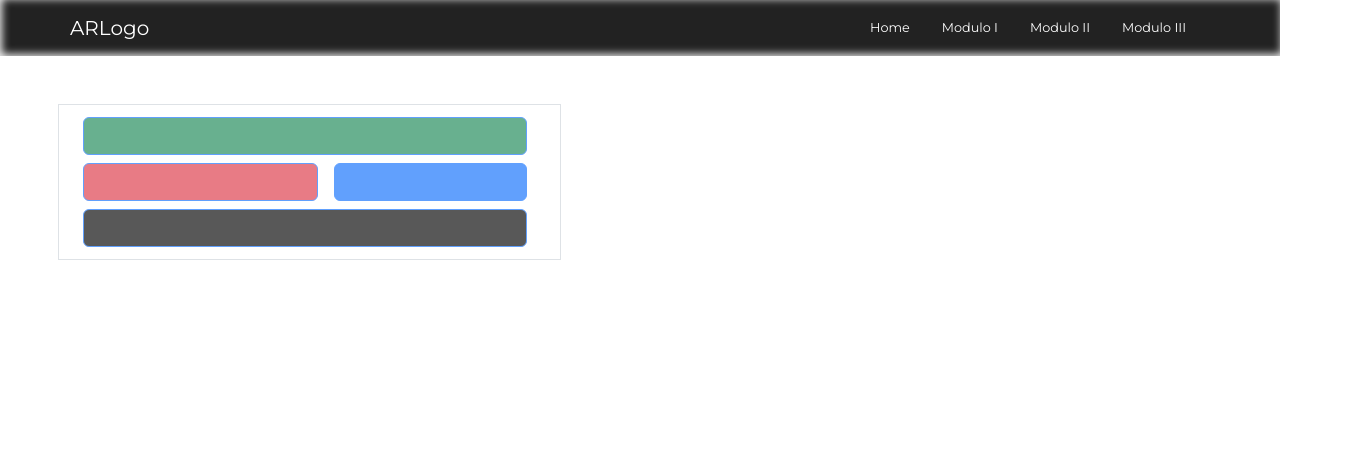
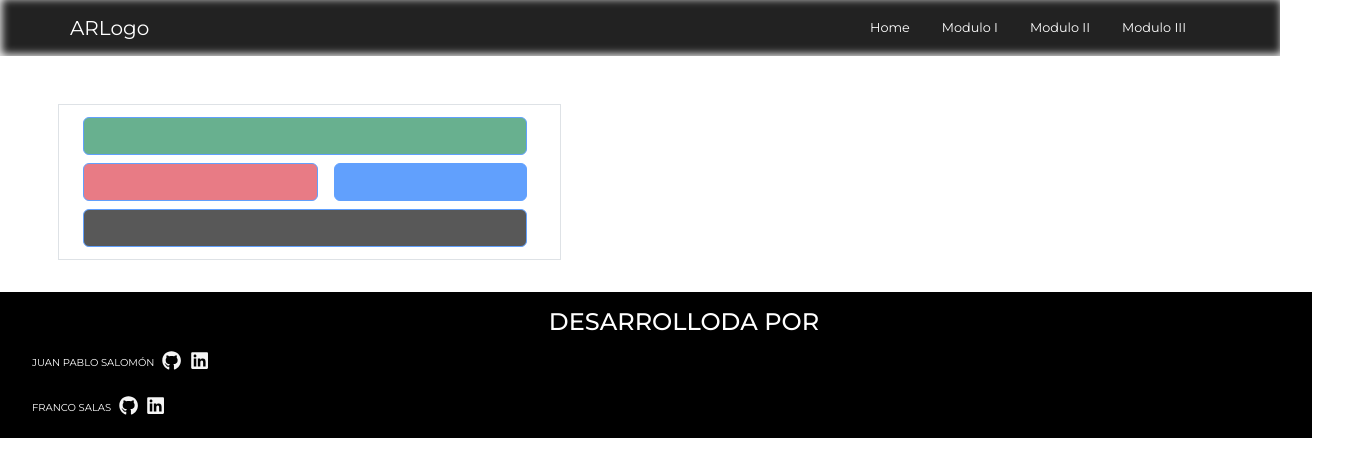
Before and after one commit to Fsalasgit/atomicReact, a React (Vite) app: page /template in a window 1280 px wide. Shown: the top 476 px of the page, 1348 px wide, since content can reach past the window. Built offline with nearby package versions, Linux system fonts and the light colour scheme.

Commit message:
primer modelo de footer

```diff
--- a/src/App.jsx
+++ b/src/App.jsx
@@ -7,6 +7,7 @@ import './sass/main.scss'
 import { Routes, Route } from 'react-router-dom';
 import TemplatePage from './pages/TemplatePage';
 import NavbarSite from './component/webComponents/NavbarSite';
+import FooterSite from './component/webComponents/footerSite';
 
 
 
@@ -28,9 +29,9 @@ function App() {
         <Route path='/template' element={<TemplatePage />} />
       </Routes>
 
+      <FooterSite />
 
-
-      <script src="https://cdn.jsdelivr.net/npm/react/umd/react.production.min.js" crossorigin></script>
+<script src="https://cdn.jsdelivr.net/npm/react/umd/react.production.min.js" crossorigin></script>
 
 <script
   src="https://cdn.jsdelivr.net/npm/react-dom/umd/react-dom.production.min.js"
--- a/src/component/webComponents/FooterSite.jsx
+++ b/src/component/webComponents/FooterSite.jsx
@@ -1,10 +1,15 @@
 import React from 'react'
+import { FaGithub, FaLinkedin } from 'react-icons/fa';
 
 const FooterSite = () => {
   return (
     <>
-      <footer className="container bg-black w-20">
-        <p>aqui va el footer</p>
+      <footer className="container-fluid footer">
+        <div className="row">
+          <h4 className='footer__Text text-center'>Desarrolloda por </h4>
+          <p className='footer__Text'>juan pablo Salomón<a href="https://github.com/pablopaul01" className='ms-2 footer__link' target='_black'><FaGithub/></a><a href="https://www.linkedin.com/in/juanpablosalomon/" className='ms-2 footer__link' target='_black'><FaLinkedin/></a></p>
+          <p className='footer__Text'>Franco Salas<a href="https://github.com/Fsalasgit" className='ms-2 footer__link' target='_black'><FaGithub/></a><a href="https://www.linkedin.com/in/franco-exequiel-salas-bb639a208/" className='ms-2 footer__link' target='_black'><FaLinkedin/></a></p>
+        </div>
       </footer>
 
     </>
--- /dev/null
+++ b/src/sass/components/footerSite.scss
@@ -0,0 +1,19 @@
+.footer{
+    background-color: black;
+    color: white;
+    margin-top: 2rem;
+    padding: 1rem 0 0.2rem 2rem;
+}
+
+.footer__Text{
+    text-transform: uppercase;
+}
+
+.footer__link{
+    text-decoration: none;
+    font-size: 1.2rem;
+    color: whitesmoke;
+}
+.footer__link:hover{
+    color: red;
+}
--- a/src/sass/main.scss
+++ b/src/sass/main.scss
@@ -1,6 +1,7 @@
 
 
 @import "./components/navbarSite.scss";
+@import "./components/footerSite.scss";
 
 
 *{
```
